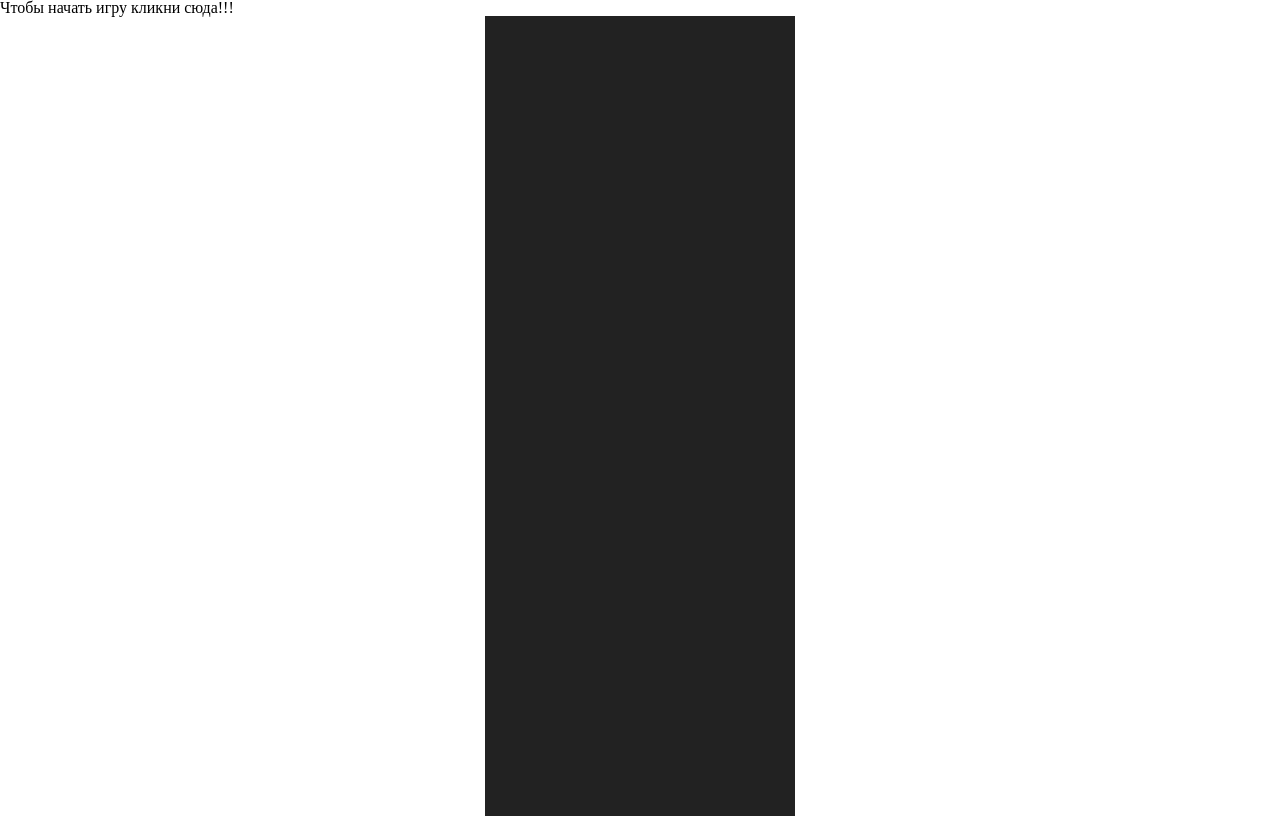
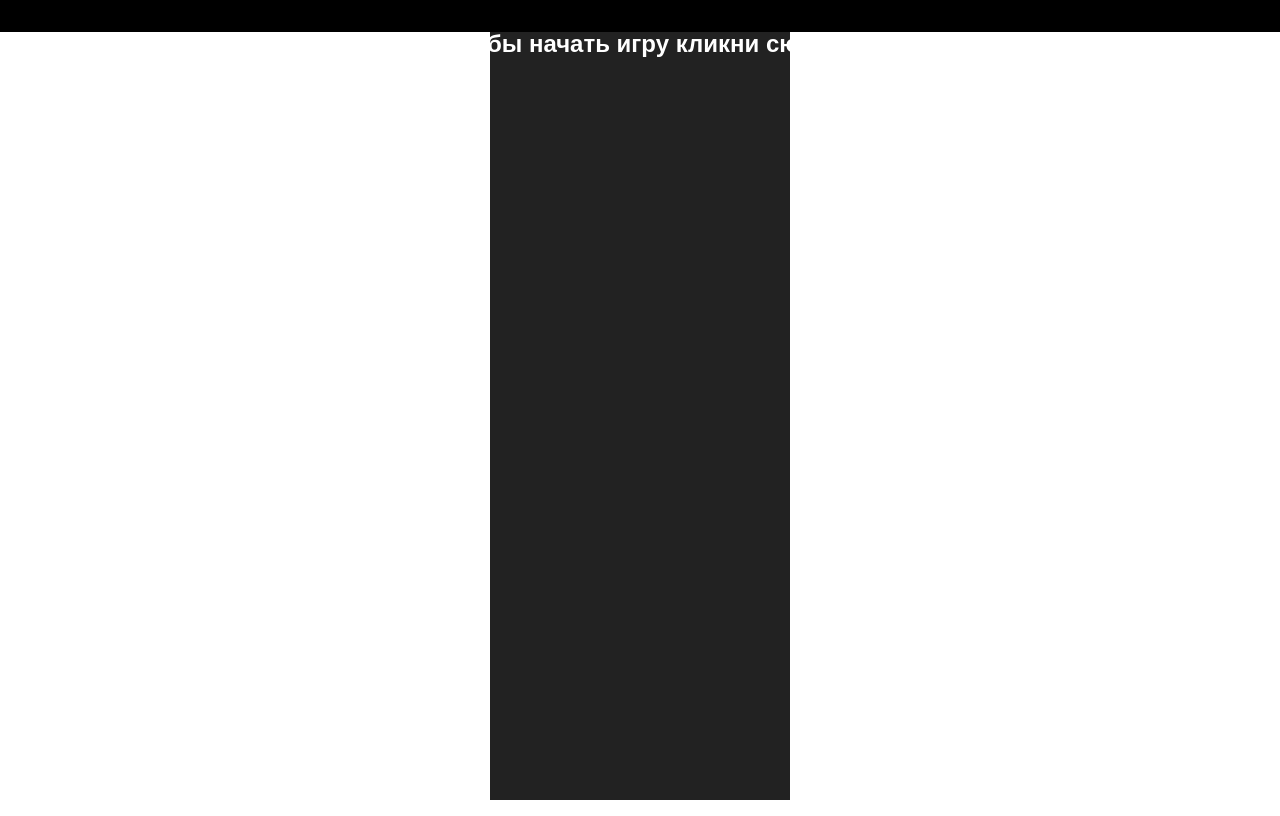
Before and after one commit to Marateg/GLO_JS_intensive, a plain HTML site: page index.html in a window 1280 px wide. Drawn offline with Linux system fonts and the light colour scheme.

Commit message:
crash sim

```diff
--- a/index.html
+++ b/index.html
@@ -1,18 +1,18 @@
 <hmtl>
+
 <head>
-    <meta charset="UTF-8">
     <title>NeedForJS</title>
     <link rel="stylesheet" href="./style.css">
 </head>
+
 <body>
     <div class="score"></div>
     <div class="game">
-        <div class="start">Чтобы начать игру кликни сюда!!!</div>
+        <div class="start">Чтобы начать игру кликни сюда!</div>
         <div class="gameArea"></div>
     </div>
+    <script src="./main.js"></script>
 
-    <script src="./main.js"></script>
 </body>
 
-
 </hmtl>
--- a/main.js
+++ b/main.js
@@ -1,6 +1,6 @@
 const score = document.querySelector('.score'),
     start = document.querySelector('.start'),
-    gameArea = document.querySelector('.gameArea')
+    gameArea = document.querySelector('.gameArea'),
     car = document.createElement('div');
 
 car.classList.add('car');
@@ -25,13 +25,13 @@ const setting = {
 
 function getQuantityElements(heightElement){
     return document.documentElement.clientHeight / heightElement + 1;
-
 }
-
 
 function startGame(){
     start.classList.add('hide');
-    for(let i = 0; i < getQuantityElements(100); i++){
+    gameArea.innerHTML = '';
+
+    for(let i = 0; i < getQuantityElements(100); i++) {
         const line = document.createElement('div');
         line.classList.add('line');
         line.style.top = (i * 100) + 'px';
@@ -49,17 +49,21 @@ function startGame(){
         gameArea.appendChild(enemy);
     }
 
+    setting.score = 0;
     setting.start = true;
     gameArea.appendChild(car);
+    car.style.left = gameArea.offsetWidth/2 - car.offsetWidth/2;
+    car.style.top = 'auto';
+    car.style.bottom = '10px';
     setting.x = car.offsetLeft;
     setting.y = car.offsetTop;
     requestAnimationFrame(playGame);
 }
 
 function playGame(){
-
-    console.log('Play game!');
     if (setting.start){
+        setting.score += setting.speed;
+        score.innerHTML = 'SCORE<br>' + setting.score;
         moveRoad();
         moveEnemy();
         if(keys.ArrowLeft && setting.x > 0){
@@ -106,7 +110,6 @@ function moveRoad(){
     lines.forEach(function(line,i){
         line.y += setting.speed;
         line.style.top = line.y;
-
         if(line.y >= document.documentElement.clientHeight){
             line.y = -100;
         }
@@ -116,6 +119,22 @@ function moveRoad(){
 function moveEnemy(){
     let enemy = document.querySelectorAll('.enemy');
     enemy.forEach(function(item){
+        let carRect = car.getBoundingClientRect();
+        let enemyRect = item.getBoundingClientRect();
+
+        if(carRect.top <= enemyRect.bottom &&
+            carRect.right >= enemyRect.left &&
+            carRect.left <= enemyRect.right &&
+            carRect.bottom >= enemyRect.top){
+                setting.start = false;
+                console.log("ДТП");
+                start.classList.remove('hide');
+                start.style.top = score.offsetHeight;
+        }
+
+
+
+
         item.y += setting.speed / 2;
         item.style.top = item.y + 'px';
         if (item.y >= document.documentElement.clientHeight){
--- a/style.css
+++ b/style.css
@@ -51,18 +51,16 @@ table {
     height: 100px;
     background: transparent url('./image/rif.png') center / cover no-repeat;
     position: absolute;
-    left: 125px;
-    bottom: 15px;
 }
 
 .gameArea {
-    margin: 0 auto;
     height: 100%;
     width: 300px;
     position: relative;
     background: #222;
-    border-left: 5px solid #222222;
-    border-right: 5px solid #222222;
+    margin: auto;
+    /*border-left: 5px solid #222222;
+    border-right: 5px solid #222222; */
     overflow: hidden;
 
 }
@@ -74,3 +72,35 @@ table {
     background: #fff;
     left: 145px;
 }
+
+.start {
+    position: absolute;
+    left: 0;
+    top: 0;
+    width: 100%;
+    margin: 0;
+    padding: 2rem 0;
+    text-align: center;
+    z-index: 200;
+    color: #fff;
+    font-size: 1.5rem;
+    background: #black;
+    cursor: pointer;
+    font-family: sans-serif;
+    font-weight: 700;
+}
+
+.score {
+    position: absolute;
+    top: 0;
+    left: 0;
+    width: 100%;
+    background: black;
+    padding: 1rem 0;
+    z-index: 200;
+    font-size: 1.5rem;
+    color: skyblue;
+    text-align: center;
+    font-family: sans-serif;
+    font-weight: 500;
+}
```
